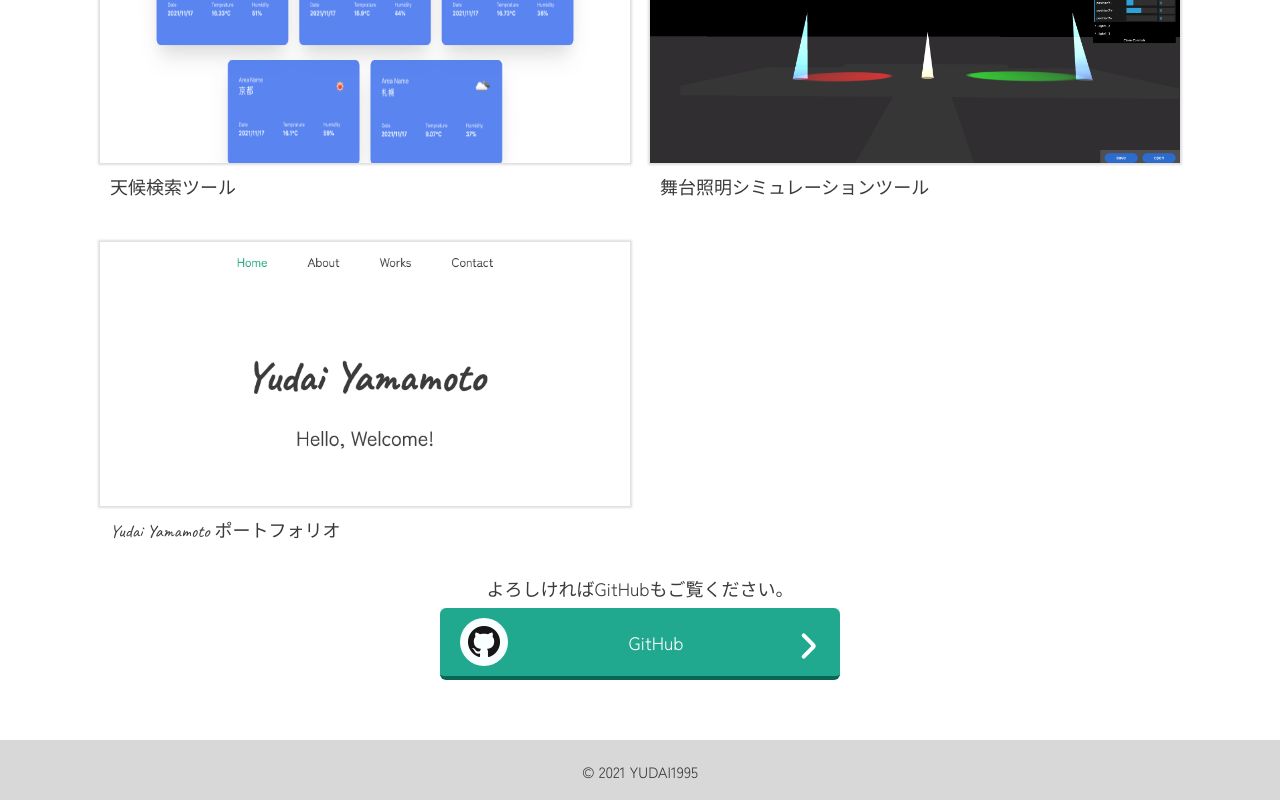
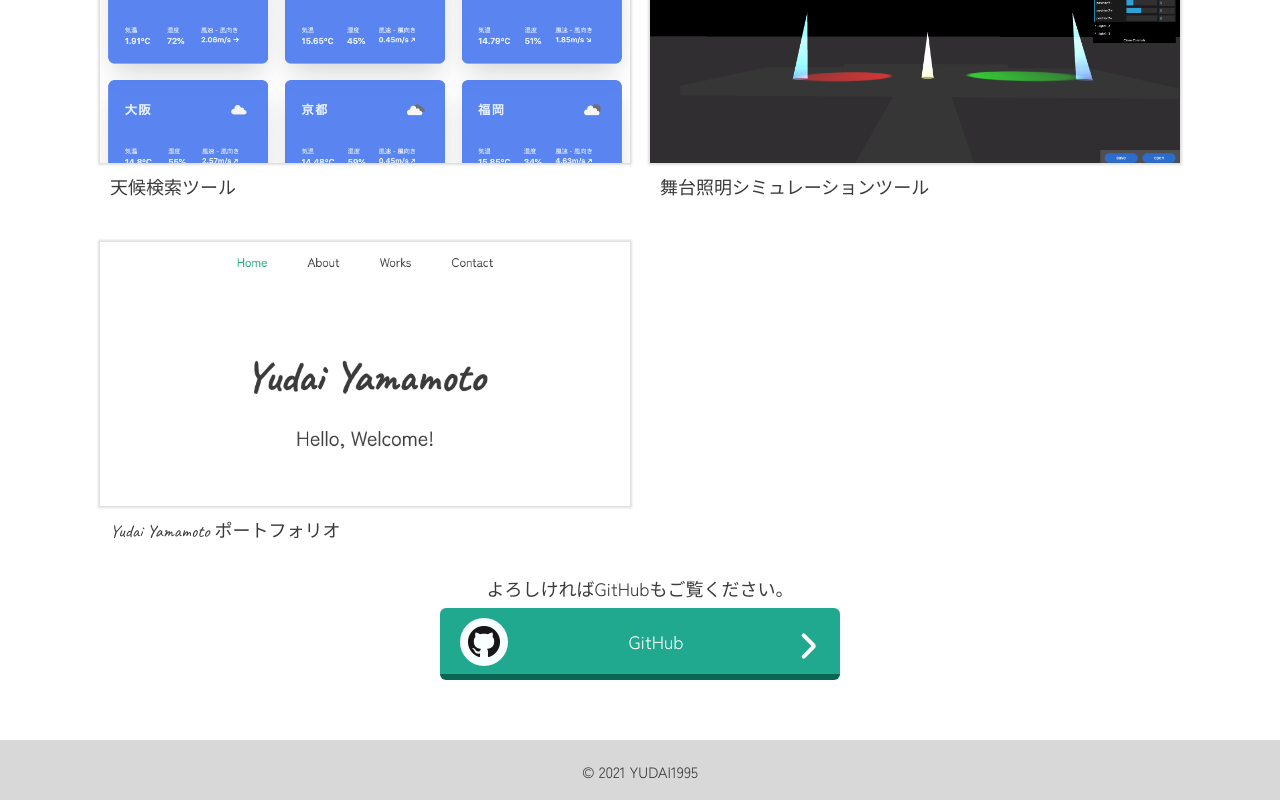
Before and after one commit to yudai1995/portfolio, a Next.js app: page /works in a window 1280 px wide. Shown: the part 639-1439 px from the top of the page. Built offline with nearby package versions, Linux system fonts and the light colour scheme.

Commit message:
update works page & styles

```diff
--- a/pages/works.tsx
+++ b/pages/works.tsx
@@ -25,7 +25,7 @@ const tecs = [
   "Express",
   "MySQL",
   "Socket.IO",
-  "tailwindcss"
+  "tailwindcss",
 ];
 const tecList = tecs.map((tec, index) => new Tec(index, tec));
 
@@ -122,8 +122,8 @@ const works: {
     id: 2,
     name: "天候検索ツール",
     imgSrc: "/images/works/weather-search-tool-img01.png",
-    imgWidth: 1690,
-    imgHeight: 1404,
+    imgWidth: 2048,
+    imgHeight: 1666,
     imgLayout: "responsive",
     tecNum: [0, 4, 7, 13],
     link: [
@@ -146,7 +146,7 @@ const works: {
     ],
     comment: [
       "地図検索と検索地域の天候が確認できるツールです。",
-      "地図と天候の情報はGoogle MapsとOpen WeatherのAPIを使用させていただいております。"
+      "地図と天候の情報はGoogle MapsとOpen WeatherのAPIを使用させていただいております。",
     ],
   },
   {
--- a/styles/globals.scss
+++ b/styles/globals.scss
@@ -100,7 +100,7 @@ main {
   color: #ffffff;
   width: 100%;
   min-height: 72px;
-  border-bottom: 4px solid $linkBtnBorderColor;
+  border-bottom: 6px solid $linkBtnBorderColor;
   border-radius: 6px;
   padding: 6px 48px 6px 80px;
   background-color: $linkBtnColor;
@@ -134,7 +134,7 @@ main {
 
   &:hover {
     background-color: $linkBtnHoverColor;
-    border-bottom: 4px solid $linkBtnHoverBorderColor;
+    border-bottom: 6px solid $linkBtnHoverBorderColor;
   }
 }
 
```
Also changed, not shown: public/images/works/weather-search-tool-img01.png.
